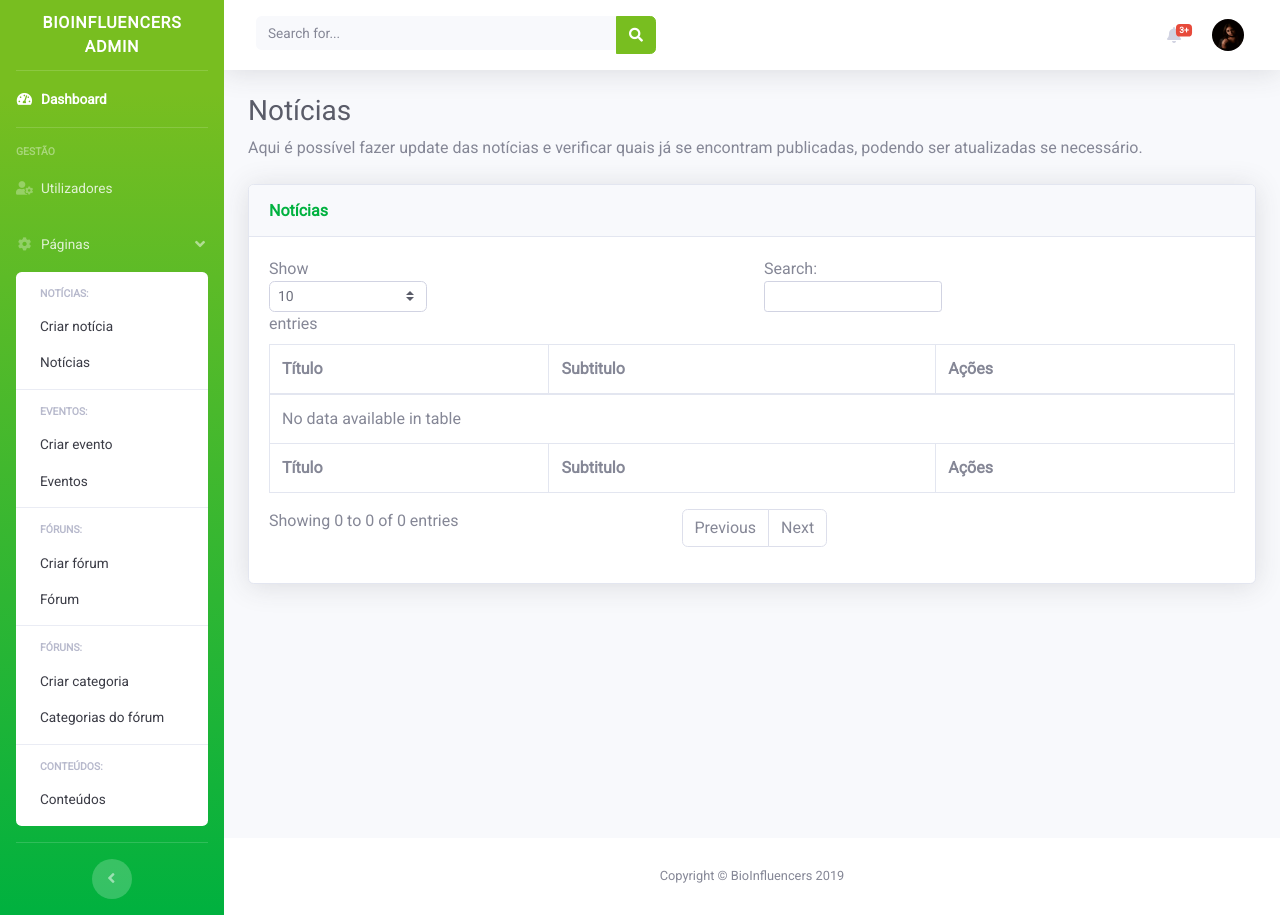
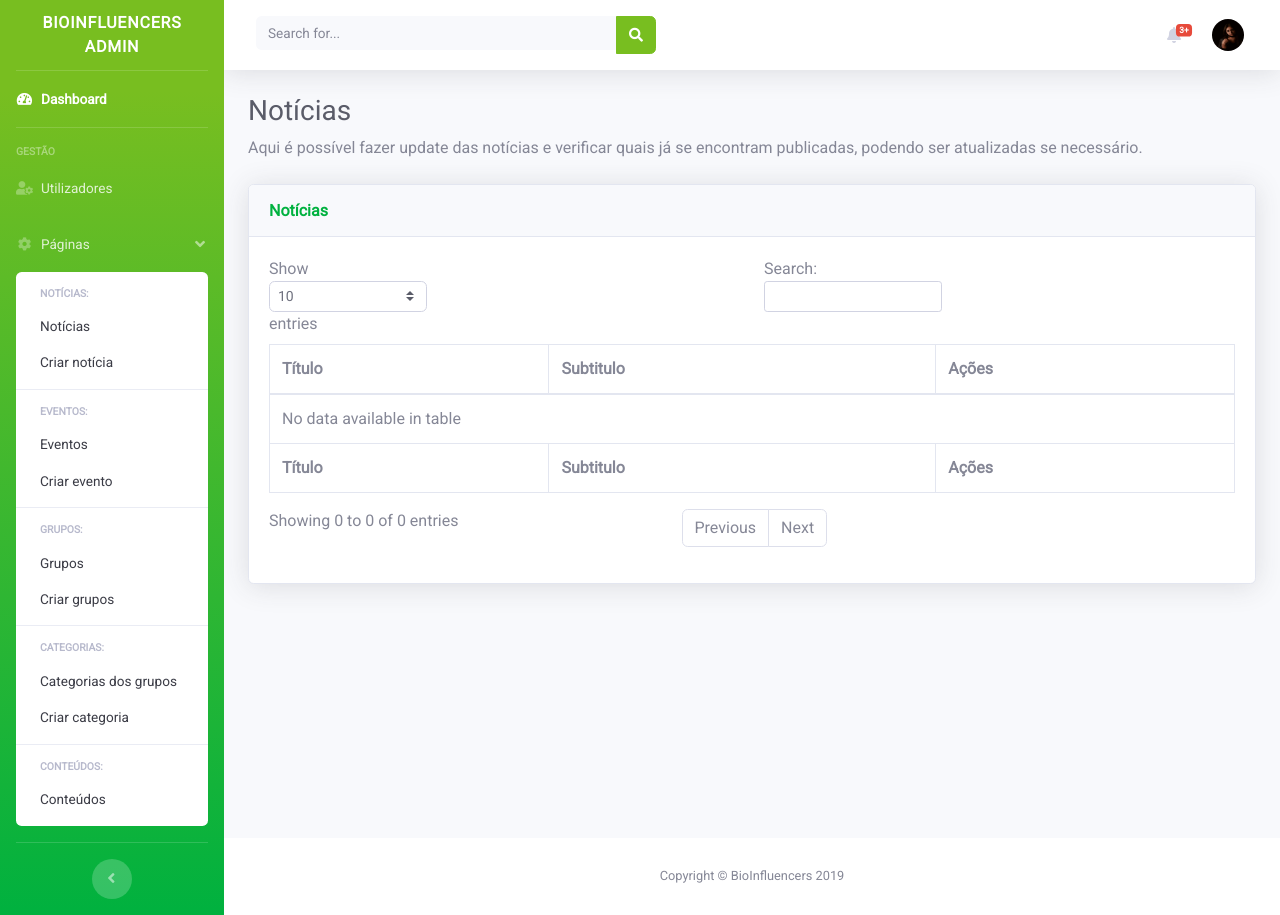
Before and after one commit to wtv-filipa/bioinfluencers, a PHP site: page /noticias.php in a window 1280 px wide, after a click on "Páginas". Run offline with PHP 8.4, Linux system fonts and the light colour scheme; data that the repository does not hold is empty.

```diff
--- a/bioinfluencers/admin/categorias.php
+++ b/bioinfluencers/admin/categorias.php
@@ -1,3 +1,6 @@
+<?php
+session_start();
+?>
 <!DOCTYPE html>
 <html lang="en">
 
--- a/bioinfluencers/admin/componentes/criar_categorias.php
+++ b/bioinfluencers/admin/componentes/criar_categorias.php
@@ -8,14 +8,14 @@
     <div class="row">
         <div class="col-xl-12">
 
-            <form method="post" action="scripts/categorias.php">
+            <form method="post" action="scripts/inserir_categorias.php">
 
                 <div class="row">
 
                     <!--colocar nome da categoria-->
                     <div class="form-group  col-xl-6 col-lg-6 col-sm-6">
                         <label class="text-gray-800" for="nome">Nome</label>
-                        <input type="text" class="form-control" id="nome" name="nome" placeholder="Indique o nome do fórum">
+                        <input type="text" class="form-control" id="nome" name="nome" placeholder="Indique o nome da categoria">
                     </div>
 
                     <!--colocar descrição-->
--- a/bioinfluencers/admin/componentes/navigation.php
+++ b/bioinfluencers/admin/componentes/navigation.php
@@ -50,27 +50,26 @@
 
 <!--parte das notícias-->
                 <h6 class="collapse-header">Notícias:</h6>
-
+                <a class="collapse-item" href="noticias.php">Notícias</a>
                 <a class="collapse-item" href="criar_noticia.php"> Criar notícia</a>
-                <a class="collapse-item" href="noticias.php">Notícias</a>
                 <div class="dropdown-divider"></div>
 
                 <!--parte dos eventos-->
                 <h6 class="collapse-header">Eventos:</h6>
+                <a class="collapse-item" href="eventos.php">Eventos</a>
                 <a class="collapse-item" href="criar_evento.php"> Criar evento</a>
-                <a class="collapse-item" href="eventos.php">Eventos</a>
                 <div class="dropdown-divider"></div>
 
                 <!--parte dos foruns-->
-                <h6 class="collapse-header">Fóruns:</h6>
-                <a class="collapse-item" href="criar_forum.php"> Criar fórum</a>
-                <a class="collapse-item" href="forum.php">Fórum</a>
+                <h6 class="collapse-header">Grupos:</h6>
+                <a class="collapse-item" href="forum.php">Grupos</a>
+                <a class="collapse-item" href="criar_forum.php"> Criar grupos</a>
                 <div class="dropdown-divider"></div>
 
                 <!--parte dos Categorias-->
-                <h6 class="collapse-header">Fóruns:</h6>
-                <a class="collapse-item" href="criar_categoria.php"> Criar categoria</a>
-                <a class="collapse-item" href="categorias.php">Categorias do fórum</a>
+                <h6 class="collapse-header">Categorias: </h6>
+                <a class="collapse-item" href="categorias.php">Categorias dos grupos</a>
+                <a class="collapse-item" href="criar_categorias.php"> Criar categoria</a>
                 <div class="dropdown-divider"></div>
 
 
--- a/bioinfluencers/admin/criar_categorias.php
+++ b/bioinfluencers/admin/criar_categorias.php
@@ -1,3 +1,7 @@
+<?php
+session_start();
+?>
+
 <!DOCTYPE html>
 <html lang="en">
 
--- a/bioinfluencers/admin/criar_noticia.php
+++ b/bioinfluencers/admin/criar_noticia.php
@@ -1,3 +1,7 @@
+<?php
+session_start();
+?>
+
 <!DOCTYPE html>
 <html lang="en">
 
--- a/bioinfluencers/admin/noticias.php
+++ b/bioinfluencers/admin/noticias.php
@@ -1,3 +1,7 @@
+<?php
+session_start();
+?>
+
 <!DOCTYPE html>
 <html lang="en">
 
```
Also changed, not shown: bioinfluencers/admin/scripts/inserir_categorias.php (renamed from bioinfluencers/admin/scripts/categorias.php).
